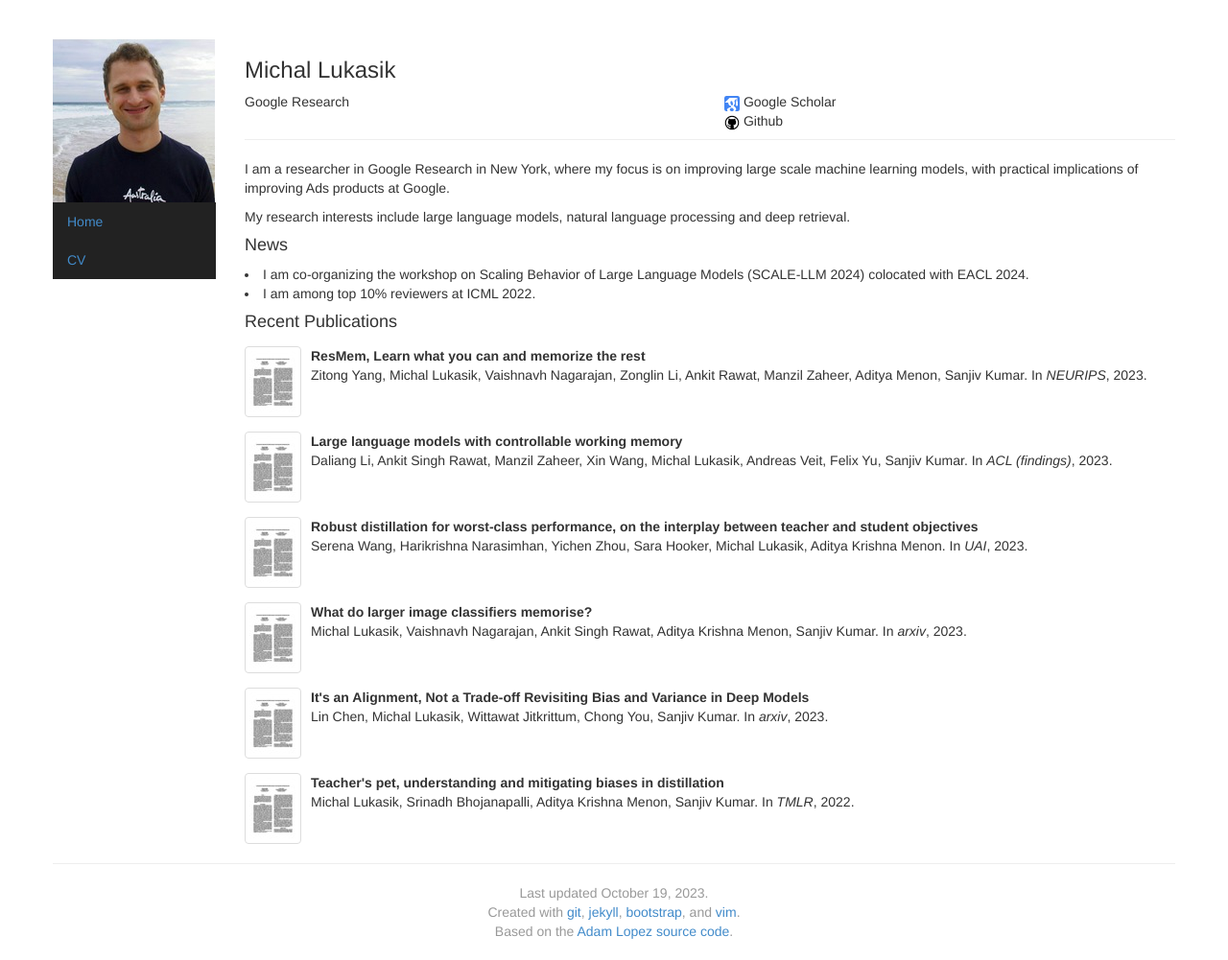
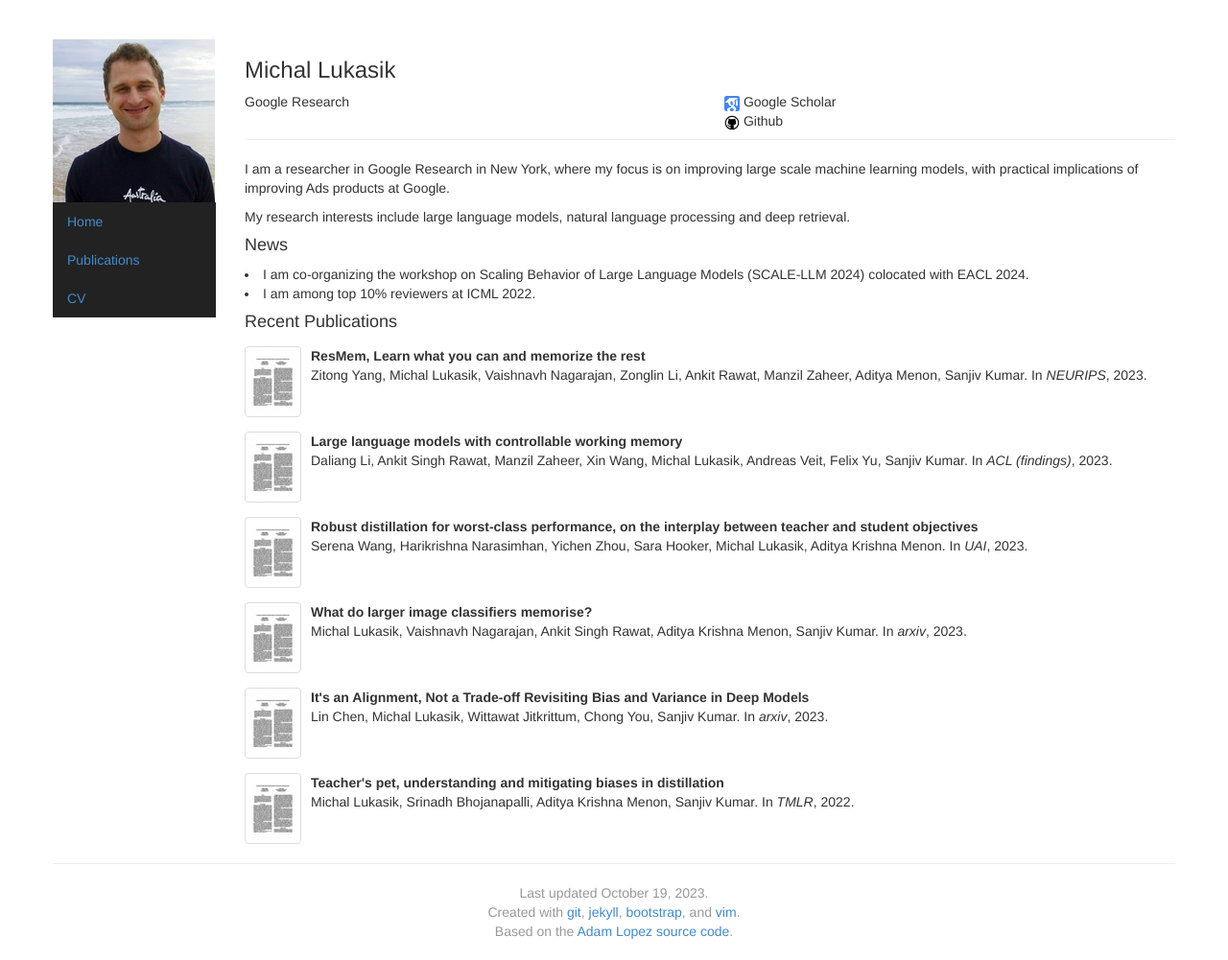
Before and after one commit to mlukasik/mlukasik.github.io, a Jekyll site: the page built from index.html, in a window 1280 px wide. Shown: the whole page at 96% size. Built offline with Jekyll 4.4.1, drawn with Linux system fonts in a browser that asks for light colours.

Commit message:
Update nav-bar.html

```diff
--- a/_includes/nav-bar.html
+++ b/_includes/nav-bar.html
@@ -5,6 +5,9 @@
     <a href="index.html">Home</a>
   </li>
   <li>
+    <a href="papers.html">Publications</a>
+  </li>
+  <li>
     <a href="https://www.linkedin.com/in/michal-lukasik-1035b52a">CV</a>
   </li>
 </ul>
```
